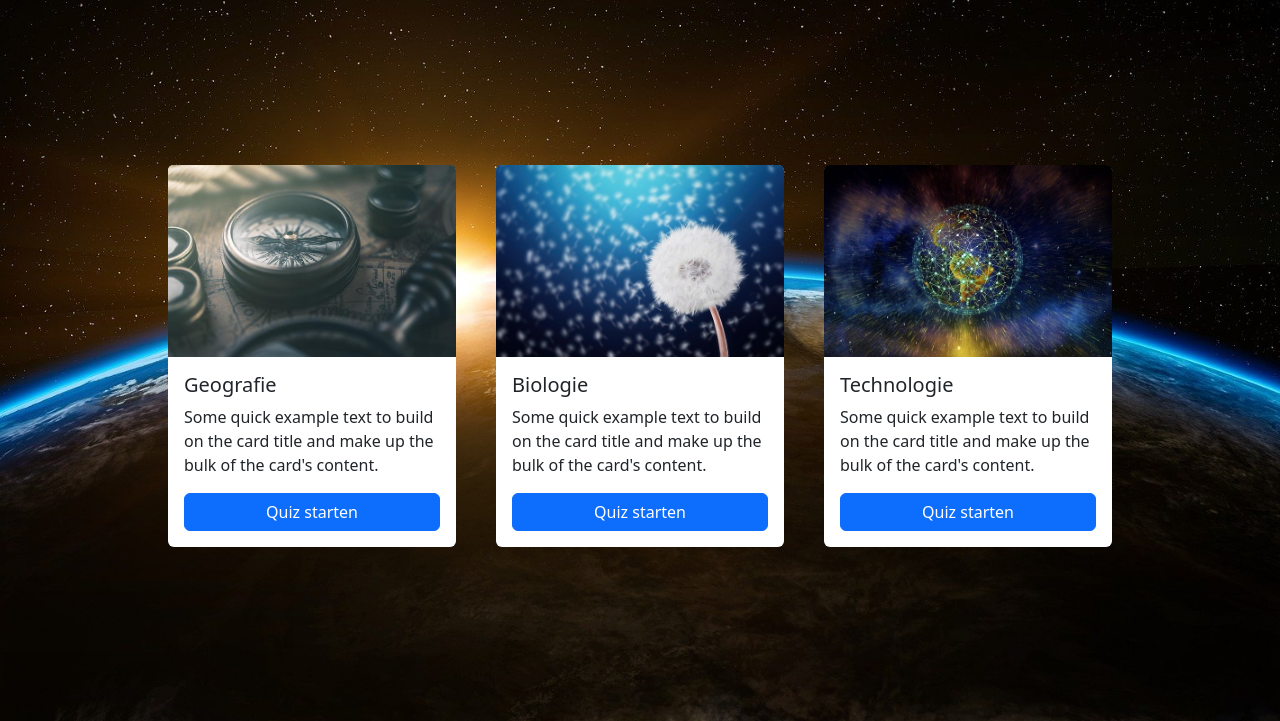
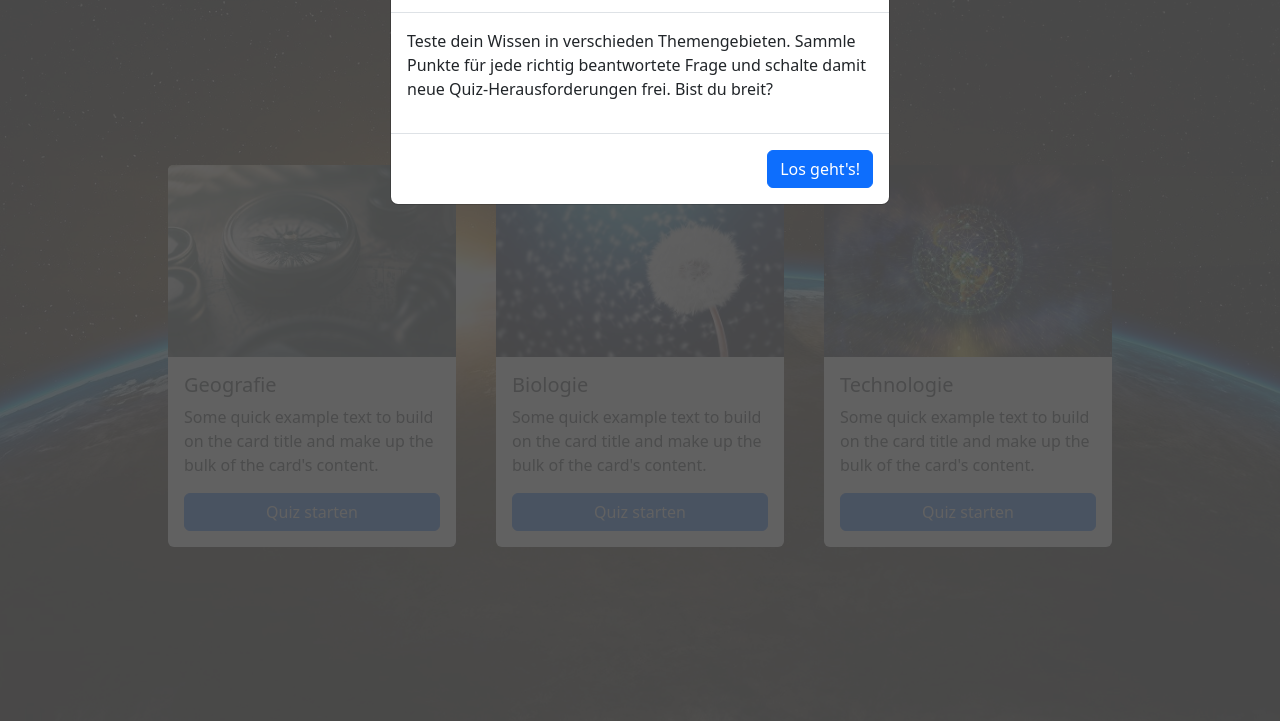
Before and after one commit to mikemeyer186/quiz-app, a website: page index.html in a window 1280 px wide. Shown: the part 79-800 px from the top of the page. Drawn offline with nearby package versions, Linux system fonts and the light colour scheme.

Commit message:
intro popup added

```diff
--- a/index.html
+++ b/index.html
@@ -11,10 +11,15 @@
     <link rel="stylesheet" href="./node_modules/bootstrap/dist/css/bootstrap.min.css">
 
     <script src="./script.js"></script>
+    <script src="./templates.js"></script>
+
 
 </head>
 
-<body>
+<body onload="init()">
+
+    <div id="popup-content"></div>
+
     <nav class="navbar fixed-top">
         <div class="container-fluid">
             <a class="navbar-brand" href="#">
--- a/script.js
+++ b/script.js
@@ -0,0 +1,36 @@
+// init function when body loads
+function init() {
+    renderPopUps();
+    showPopUpBackGround();
+}
+
+
+// render all popups when laoding the page
+function renderPopUps() {
+    let popUpContent = document.getElementById('popup-content');
+    popUpContent.innerHTML = introPopUpTemplate();
+}
+
+
+// show intro popup when page loads first time
+function showPopUpBackGround() {
+    let popUpBackGround = document.getElementById('popup-background');
+    popUpBackGround.classList.remove('d-none');
+    setInterval(slideIntroPopUp, 50);
+}
+
+
+// slide intro popup in viewable area
+function slideIntroPopUp() {
+    let introPopUp = document.getElementById('intro-popup');
+    introPopUp.classList.remove('popup-out');
+}
+
+
+// close intro popup when clicking button
+function closeIntroPopUp() {
+    let popUpBackGround = document.getElementById('popup-background');
+    let introPopUp = document.getElementById('intro-popup');
+    popUpBackGround.classList.add('d-none');
+    introPopUp.classList.remove('show-popup');
+}
--- a/style.css
+++ b/style.css
@@ -66,3 +66,34 @@ body {
     justify-content: center;
     align-items: center;
 }
+
+.fixed-top {
+    z-index: 800 !important;
+}
+
+.popup-bg {
+    width: 100vw;
+    height: 100vh;
+    position: fixed;
+    left: 0;
+    right: 0;
+    top: 0;
+    bottom: 0;
+    z-index: 999;
+    background-color: rgba(80, 80, 80, 0.9);
+}
+
+.modal {
+    transition: all 500ms ease-in-out;
+}
+
+
+.popup-out {
+    top: -300px !important;
+    transition: all 1s ease-in-out;
+}
+
+
+.show-popup {
+    display: block !important;
+}
--- /dev/null
+++ b/templates.js
@@ -0,0 +1,23 @@
+// popup template
+function introPopUpTemplate() {
+    return /*html*/`
+        <div id="popup-background" class="popup-bg d-none">
+            <div id="intro-popup" class="modal popup-out show-popup" tabindex="-1">
+                <div class="modal-dialog">
+                    <div class="modal-content">
+                    <div class="modal-header">
+                        <h5 class="modal-title">Willkommen zur Quiz App</h5>
+                        <button type="button" class="btn-close" data-bs-dismiss="modal" aria-label="Close" onclick="closeIntroPopUp()"></button>
+                    </div>
+                    <div class="modal-body">
+                        <p>Teste dein Wissen in verschieden Themengebieten. Sammle Punkte für jede richtig beantwortete Frage und schalte damit neue Quiz-Herausforderungen frei. Bist du breit?</p>
+                    </div>
+                    <div class="modal-footer">
+                        <button type="button" class="btn btn-primary" onclick="closeIntroPopUp()">Los geht's!</button>
+                    </div>
+                    </div>
+                </div>
+            </div>
+        </div>
+    `;
+}
```
